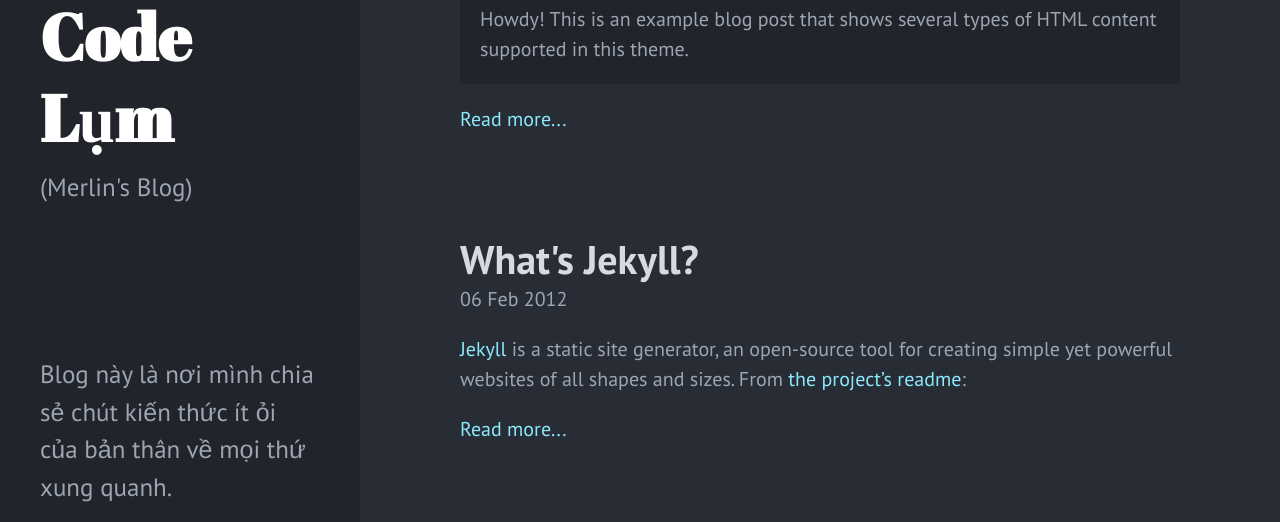
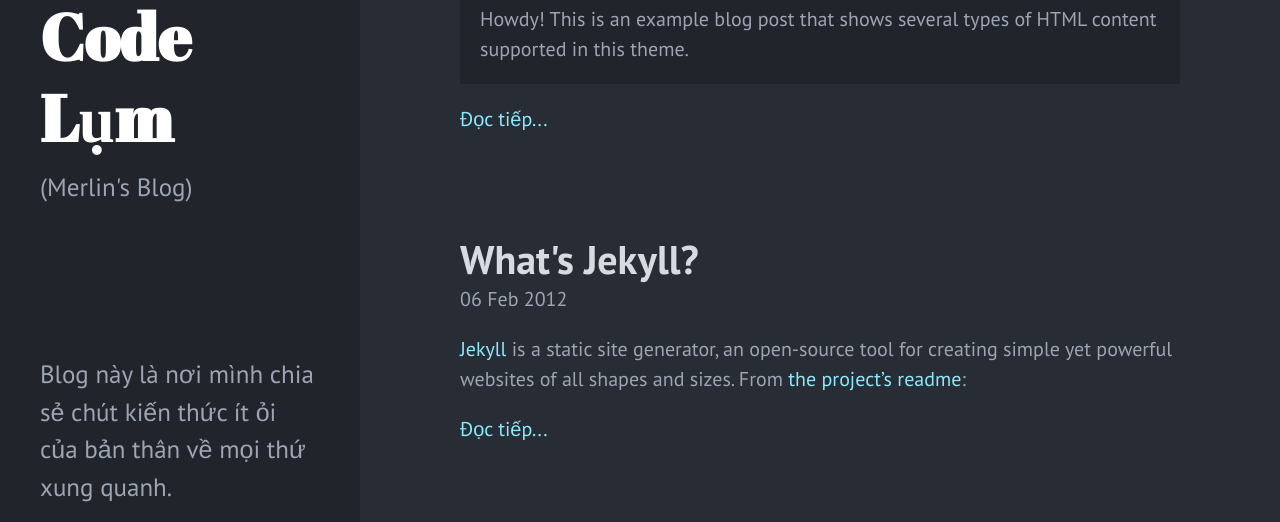
Before and after one commit to merlin7vv4/merlin7vv4.github.io, a Jekyll site: the page built from index.html, in a window 1280 px wide and 900 px high, scrolled down 918 px. Shown: the part 164-686 px from the top of the window. Built offline with Jekyll 4.4.1, drawn with Linux system fonts in a browser that asks for light colours; the list of posts is cut into pages by our own code.

Commit message:
Update index.html

```diff
--- a/index.html
+++ b/index.html
@@ -22,7 +22,7 @@
       {{ post.excerpt | number_of_words }}
     {% endcapture %}
     {% if excerpt_words != content_words %}
-     <a href="{{ post.url }}">Read more...</a>
+     <a href="{{ post.url }}">Đọc tiếp...</a>
 
     {% endif %}
 
```
